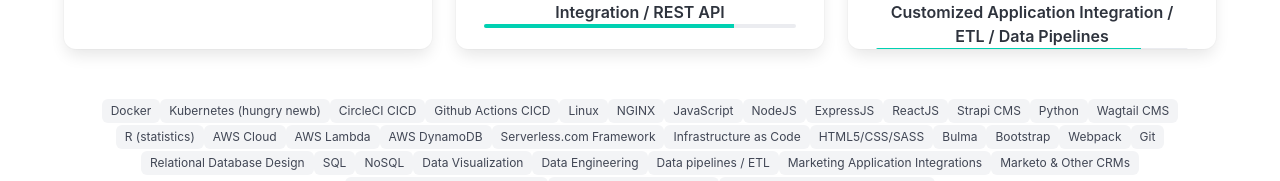
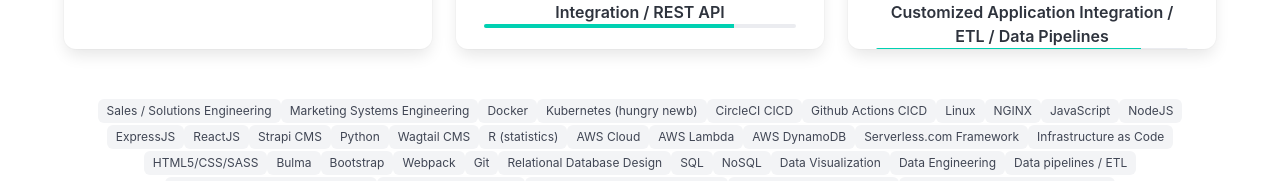
Before and after one commit to pmeaney/dockerized-wnp-portfolio2025, a Next.js app in the folder nextjs_portfolio2025/: page / in a window 1280 px wide. Shown: the part 805-986 px from the top of the page. Built offline with nearby package versions, Linux system fonts and the light colour scheme.

Commit message:
CICD improvement: Checks for changes now incorporate Github Artifacts (i.e. makes text file with most recently deployed commit to check against current workflows commit.  Useful in case a prior step fails)

```diff
--- a/nextjs_portfolio2025/src/app/page.js
+++ b/nextjs_portfolio2025/src/app/page.js
@@ -252,6 +252,8 @@
           <br />
           <div className="container">
             <div className="tags custom-tags">
+              <span className="tag is-light">Sales / Solutions Engineering</span>
+              <span className="tag is-light">Marketing Systems Engineering</span>
               <span className="tag is-light">Docker</span>
               <span className="tag is-light">Kubernetes (hungry newb)</span>
               <span className="tag is-light">CircleCI CICD</span>
```
